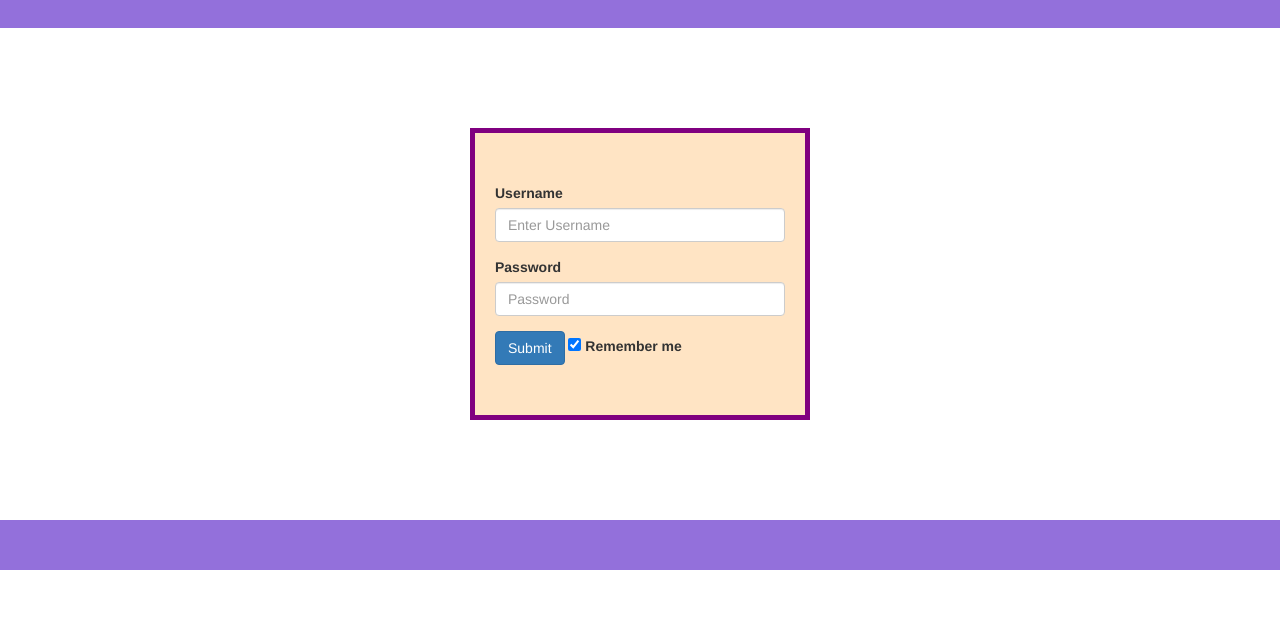
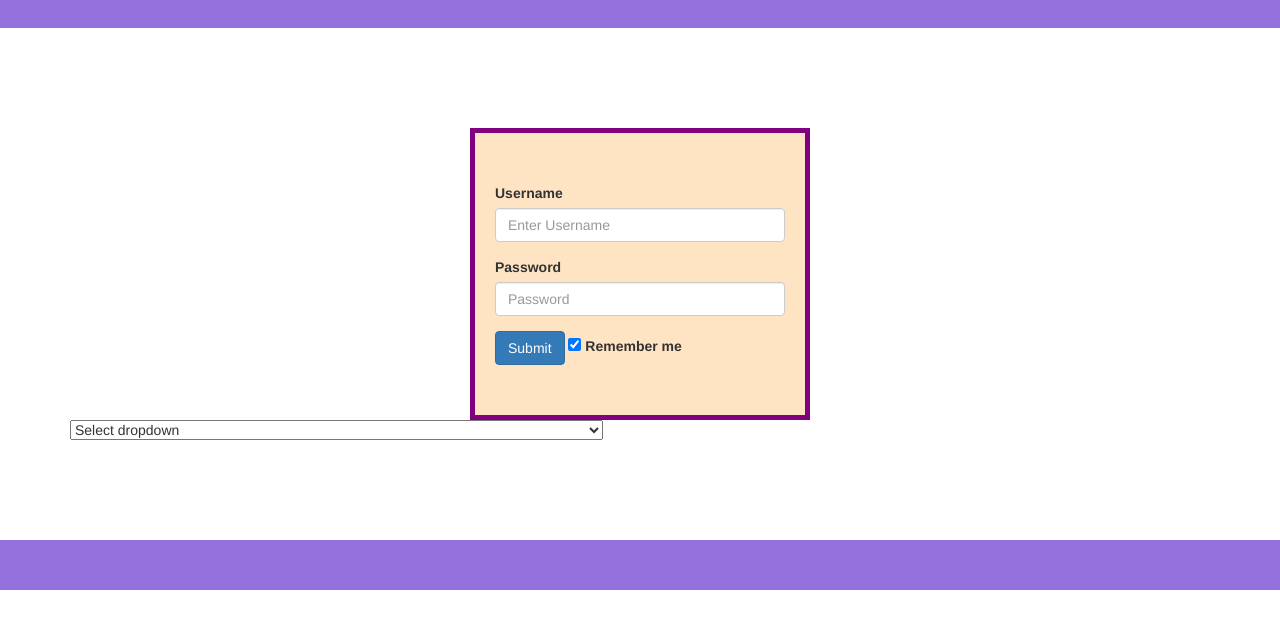
Before and after one commit to ChaitraNagarajaiah/Translate_and_Tweet, a plain HTML site: page index.html in a window 1280 px wide. Shown: the part 122-750 px from the top of the page. Drawn offline with nearby package versions, Linux system fonts and the light colour scheme.

Commit message:
dynamically created options for language dropdown

```diff
--- /dev/null
+++ b/app.js
@@ -0,0 +1,567 @@
+$(document).ready(function () {
+
+    let languageIsoCodes = [{
+        "English": "Afar",
+        "alpha2": "aa"
+    }, {
+        "English": "Abkhazian",
+        "alpha2": "ab"
+    }, {
+        "English": "Avestan",
+        "alpha2": "ae"
+    }, {
+        "English": "Afrikaans",
+        "alpha2": "af"
+    }, {
+        "English": "Akan",
+        "alpha2": "ak"
+    }, {
+        "English": "Amharic",
+        "alpha2": "am"
+    }, {
+        "English": "Aragonese",
+        "alpha2": "an"
+    }, {
+        "English": "Arabic",
+        "alpha2": "ar"
+    }, {
+        "English": "Assamese",
+        "alpha2": "as"
+    }, {
+        "English": "Avaric",
+        "alpha2": "av"
+    }, {
+        "English": "Aymara",
+        "alpha2": "ay"
+    }, {
+        "English": "Azerbaijani",
+        "alpha2": "az"
+    }, {
+        "English": "Bashkir",
+        "alpha2": "ba"
+    }, {
+        "English": "Belarusian",
+        "alpha2": "be"
+    }, {
+        "English": "Bulgarian",
+        "alpha2": "bg"
+    }, {
+        "English": "Bihari languages",
+        "alpha2": "bh"
+    }, {
+        "English": "Bislama",
+        "alpha2": "bi"
+    }, {
+        "English": "Bambara",
+        "alpha2": "bm"
+    }, {
+        "English": "Bengali",
+        "alpha2": "bn"
+    }, {
+        "English": "Tibetan",
+        "alpha2": "bo"
+    }, {
+        "English": "Breton",
+        "alpha2": "br"
+    }, {
+        "English": "Bosnian",
+        "alpha2": "bs"
+    }, {
+        "English": "Catalan; Valencian",
+        "alpha2": "ca"
+    }, {
+        "English": "Chechen",
+        "alpha2": "ce"
+    }, {
+        "English": "Chamorro",
+        "alpha2": "ch"
+    }, {
+        "English": "Corsican",
+        "alpha2": "co"
+    }, {
+        "English": "Cree",
+        "alpha2": "cr"
+    }, {
+        "English": "Czech",
+        "alpha2": "cs"
+    }, {
+        "English": "Church Slavic; Old Slavonic; Church Slavonic; Old Bulgarian; Old Church Slavonic",
+        "alpha2": "cu"
+    }, {
+        "English": "Chuvash",
+        "alpha2": "cv"
+    }, {
+        "English": "Welsh",
+        "alpha2": "cy"
+    }, {
+        "English": "Danish",
+        "alpha2": "da"
+    }, {
+        "English": "German",
+        "alpha2": "de"
+    }, {
+        "English": "Divehi; Dhivehi; Maldivian",
+        "alpha2": "dv"
+    }, {
+        "English": "Dzongkha",
+        "alpha2": "dz"
+    }, {
+        "English": "Ewe",
+        "alpha2": "ee"
+    }, {
+        "English": "Greek, Modern (1453-)",
+        "alpha2": "el"
+    }, {
+        "English": "English",
+        "alpha2": "en"
+    }, {
+        "English": "Esperanto",
+        "alpha2": "eo"
+    }, {
+        "English": "Spanish; Castilian",
+        "alpha2": "es"
+    }, {
+        "English": "Estonian",
+        "alpha2": "et"
+    }, {
+        "English": "Basque",
+        "alpha2": "eu"
+    }, {
+        "English": "Persian",
+        "alpha2": "fa"
+    }, {
+        "English": "Fulah",
+        "alpha2": "ff"
+    }, {
+        "English": "Finnish",
+        "alpha2": "fi"
+    }, {
+        "English": "Fijian",
+        "alpha2": "fj"
+    }, {
+        "English": "Faroese",
+        "alpha2": "fo"
+    }, {
+        "English": "French",
+        "alpha2": "fr"
+    }, {
+        "English": "Western Frisian",
+        "alpha2": "fy"
+    }, {
+        "English": "Irish",
+        "alpha2": "ga"
+    }, {
+        "English": "Gaelic; Scottish Gaelic",
+        "alpha2": "gd"
+    }, {
+        "English": "Galician",
+        "alpha2": "gl"
+    }, {
+        "English": "Guarani",
+        "alpha2": "gn"
+    }, {
+        "English": "Gujarati",
+        "alpha2": "gu"
+    }, {
+        "English": "Manx",
+        "alpha2": "gv"
+    }, {
+        "English": "Hausa",
+        "alpha2": "ha"
+    }, {
+        "English": "Hebrew",
+        "alpha2": "he"
+    }, {
+        "English": "Hindi",
+        "alpha2": "hi"
+    }, {
+        "English": "Hiri Motu",
+        "alpha2": "ho"
+    }, {
+        "English": "Croatian",
+        "alpha2": "hr"
+    }, {
+        "English": "Haitian; Haitian Creole",
+        "alpha2": "ht"
+    }, {
+        "English": "Hungarian",
+        "alpha2": "hu"
+    }, {
+        "English": "Armenian",
+        "alpha2": "hy"
+    }, {
+        "English": "Herero",
+        "alpha2": "hz"
+    }, {
+        "English": "Interlingua (International Auxiliary Language Association)",
+        "alpha2": "ia"
+    }, {
+        "English": "Indonesian",
+        "alpha2": "id"
+    }, {
+        "English": "Interlingue; Occidental",
+        "alpha2": "ie"
+    }, {
+        "English": "Igbo",
+        "alpha2": "ig"
+    }, {
+        "English": "Sichuan Yi; Nuosu",
+        "alpha2": "ii"
+    }, {
+        "English": "Inupiaq",
+        "alpha2": "ik"
+    }, {
+        "English": "Ido",
+        "alpha2": "io"
+    }, {
+        "English": "Icelandic",
+        "alpha2": "is"
+    }, {
+        "English": "Italian",
+        "alpha2": "it"
+    }, {
+        "English": "Inuktitut",
+        "alpha2": "iu"
+    }, {
+        "English": "Japanese",
+        "alpha2": "ja"
+    }, {
+        "English": "Javanese",
+        "alpha2": "jv"
+    }, {
+        "English": "Georgian",
+        "alpha2": "ka"
+    }, {
+        "English": "Kongo",
+        "alpha2": "kg"
+    }, {
+        "English": "Kikuyu; Gikuyu",
+        "alpha2": "ki"
+    }, {
+        "English": "Kuanyama; Kwanyama",
+        "alpha2": "kj"
+    }, {
+        "English": "Kazakh",
+        "alpha2": "kk"
+    }, {
+        "English": "Kalaallisut; Greenlandic",
+        "alpha2": "kl"
+    }, {
+        "English": "Central Khmer",
+        "alpha2": "km"
+    }, {
+        "English": "Kannada",
+        "alpha2": "kn"
+    }, {
+        "English": "Korean",
+        "alpha2": "ko"
+    }, {
+        "English": "Kanuri",
+        "alpha2": "kr"
+    }, {
+        "English": "Kashmiri",
+        "alpha2": "ks"
+    }, {
+        "English": "Kurdish",
+        "alpha2": "ku"
+    }, {
+        "English": "Komi",
+        "alpha2": "kv"
+    }, {
+        "English": "Cornish",
+        "alpha2": "kw"
+    }, {
+        "English": "Kirghiz; Kyrgyz",
+        "alpha2": "ky"
+    }, {
+        "English": "Latin",
+        "alpha2": "la"
+    }, {
+        "English": "Luxembourgish; Letzeburgesch",
+        "alpha2": "lb"
+    }, {
+        "English": "Ganda",
+        "alpha2": "lg"
+    }, {
+        "English": "Limburgan; Limburger; Limburgish",
+        "alpha2": "li"
+    }, {
+        "English": "Lingala",
+        "alpha2": "ln"
+    }, {
+        "English": "Lao",
+        "alpha2": "lo"
+    }, {
+        "English": "Lithuanian",
+        "alpha2": "lt"
+    }, {
+        "English": "Luba-Katanga",
+        "alpha2": "lu"
+    }, {
+        "English": "Latvian",
+        "alpha2": "lv"
+    }, {
+        "English": "Malagasy",
+        "alpha2": "mg"
+    }, {
+        "English": "Marshallese",
+        "alpha2": "mh"
+    }, {
+        "English": "Maori",
+        "alpha2": "mi"
+    }, {
+        "English": "Macedonian",
+        "alpha2": "mk"
+    }, {
+        "English": "Malayalam",
+        "alpha2": "ml"
+    }, {
+        "English": "Mongolian",
+        "alpha2": "mn"
+    }, {
+        "English": "Marathi",
+        "alpha2": "mr"
+    }, {
+        "English": "Malay",
+        "alpha2": "ms"
+    }, {
+        "English": "Maltese",
+        "alpha2": "mt"
+    }, {
+        "English": "Burmese",
+        "alpha2": "my"
+    }, {
+        "English": "Nauru",
+        "alpha2": "na"
+    }, {
+        "English": "Bokm\u00e5l, Norwegian; Norwegian Bokm\u00e5l",
+        "alpha2": "nb"
+    }, {
+        "English": "Ndebele, North; North Ndebele",
+        "alpha2": "nd"
+    }, {
+        "English": "Nepali",
+        "alpha2": "ne"
+    }, {
+        "English": "Ndonga",
+        "alpha2": "ng"
+    }, {
+        "English": "Dutch; Flemish",
+        "alpha2": "nl"
+    }, {
+        "English": "Norwegian Nynorsk; Nynorsk, Norwegian",
+        "alpha2": "nn"
+    }, {
+        "English": "Norwegian",
+        "alpha2": "no"
+    }, {
+        "English": "Ndebele, South; South Ndebele",
+        "alpha2": "nr"
+    }, {
+        "English": "Navajo; Navaho",
+        "alpha2": "nv"
+    }, {
+        "English": "Chichewa; Chewa; Nyanja",
+        "alpha2": "ny"
+    }, {
+        "English": "Occitan (post 1500); Proven\u00e7al",
+        "alpha2": "oc"
+    }, {
+        "English": "Ojibwa",
+        "alpha2": "oj"
+    }, {
+        "English": "Oromo",
+        "alpha2": "om"
+    }, {
+        "English": "Oriya",
+        "alpha2": "or"
+    }, {
+        "English": "Ossetian; Ossetic",
+        "alpha2": "os"
+    }, {
+        "English": "Panjabi; Punjabi",
+        "alpha2": "pa"
+    }, {
+        "English": "Pali",
+        "alpha2": "pi"
+    }, {
+        "English": "Polish",
+        "alpha2": "pl"
+    }, {
+        "English": "Pushto; Pashto",
+        "alpha2": "ps"
+    }, {
+        "English": "Portuguese",
+        "alpha2": "pt"
+    }, {
+        "English": "Quechua",
+        "alpha2": "qu"
+    }, {
+        "English": "Romansh",
+        "alpha2": "rm"
+    }, {
+        "English": "Rundi",
+        "alpha2": "rn"
+    }, {
+        "English": "Romanian; Moldavian; Moldovan",
+        "alpha2": "ro"
+    }, {
+        "English": "Russian",
+        "alpha2": "ru"
+    }, {
+        "English": "Kinyarwanda",
+        "alpha2": "rw"
+    }, {
+        "English": "Sanskrit",
+        "alpha2": "sa"
+    }, {
+        "English": "Sardinian",
+        "alpha2": "sc"
+    }, {
+        "English": "Sindhi",
+        "alpha2": "sd"
+    }, {
+        "English": "Northern Sami",
+        "alpha2": "se"
+    }, {
+        "English": "Sango",
+        "alpha2": "sg"
+    }, {
+        "English": "Sinhala; Sinhalese",
+        "alpha2": "si"
+    }, {
+        "English": "Slovak",
+        "alpha2": "sk"
+    }, {
+        "English": "Slovenian",
+        "alpha2": "sl"
+    }, {
+        "English": "Samoan",
+        "alpha2": "sm"
+    }, {
+        "English": "Shona",
+        "alpha2": "sn"
+    }, {
+        "English": "Somali",
+        "alpha2": "so"
+    }, {
+        "English": "Albanian",
+        "alpha2": "sq"
+    }, {
+        "English": "Serbian",
+        "alpha2": "sr"
+    }, {
+        "English": "Swati",
+        "alpha2": "ss"
+    }, {
+        "English": "Sotho, Southern",
+        "alpha2": "st"
+    }, {
+        "English": "Sundanese",
+        "alpha2": "su"
+    }, {
+        "English": "Swedish",
+        "alpha2": "sv"
+    }, {
+        "English": "Swahili",
+        "alpha2": "sw"
+    }, {
+        "English": "Tamil",
+        "alpha2": "ta"
+    }, {
+        "English": "Telugu",
+        "alpha2": "te"
+    }, {
+        "English": "Tajik",
+        "alpha2": "tg"
+    }, {
+        "English": "Thai",
+        "alpha2": "th"
+    }, {
+        "English": "Tigrinya",
+        "alpha2": "ti"
+    }, {
+        "English": "Turkmen",
+        "alpha2": "tk"
+    }, {
+        "English": "Tagalog",
+        "alpha2": "tl"
+    }, {
+        "English": "Tswana",
+        "alpha2": "tn"
+    }, {
+        "English": "Tonga (Tonga Islands)",
+        "alpha2": "to"
+    }, {
+        "English": "Turkish",
+        "alpha2": "tr"
+    }, {
+        "English": "Tsonga",
+        "alpha2": "ts"
+    }, {
+        "English": "Tatar",
+        "alpha2": "tt"
+    }, {
+        "English": "Twi",
+        "alpha2": "tw"
+    }, {
+        "English": "Tahitian",
+        "alpha2": "ty"
+    }, {
+        "English": "Uighur; Uyghur",
+        "alpha2": "ug"
+    }, {
+        "English": "Ukrainian",
+        "alpha2": "uk"
+    }, {
+        "English": "Urdu",
+        "alpha2": "ur"
+    }, {
+        "English": "Uzbek",
+        "alpha2": "uz"
+    }, {
+        "English": "Venda",
+        "alpha2": "ve"
+    }, {
+        "English": "Vietnamese",
+        "alpha2": "vi"
+    }, {
+        "English": "Volap\u00fck",
+        "alpha2": "vo"
+    }, {
+        "English": "Walloon",
+        "alpha2": "wa"
+    }, {
+        "English": "Wolof",
+        "alpha2": "wo"
+    }, {
+        "English": "Xhosa",
+        "alpha2": "xh"
+    }, {
+        "English": "Yiddish",
+        "alpha2": "yi"
+    }, {
+        "English": "Yoruba",
+        "alpha2": "yo"
+    }, {
+        "English": "Zhuang; Chuang",
+        "alpha2": "za"
+    }, {
+        "English": "Chinese",
+        "alpha2": "zh"
+    }, {
+        "English": "Zulu",
+        "alpha2": "zu"
+    }];
+
+
+    for (let i = 0; i < languageIsoCodes.length; i++) {
+        let list = $("#language-iso-list");
+        let option = $("<option>");
+        option.attr("iso-code", languageIsoCodes[i].alpha2);
+        console.log(languageIsoCodes[i].alpha2);
+        option.text(languageIsoCodes[i].English);
+        list.append(option);
+
+    }
+});
--- a/index.html
+++ b/index.html
@@ -1,5 +1,6 @@
 <!DOCTYPE html>
 <html lang="en">
+
 <head>
   <meta charset="UTF-8">
   <meta name="viewport" content="width=device-width, initial-scale=1.0">
@@ -27,15 +28,30 @@
         <input type="password" class="form-control" id="pwd" placeholder="Password">
       </div>
 
-        <button type="submit" class="btn btn-primary"    >Submit</button>
+      <button type="submit" class="btn btn-primary">Submit</button>
       <label>
         <input type="checkbox" checked="checked" name="remember"> Remember me</label>
 
     </form>
+    <div class="select">
+      <select id="language-iso-list">
+        <option>Select dropdown</option>
+        <option>With options</option>
+        <option>With options</option>
+        <option>With options</option>
+        <option>With options</option>
+        <option>With options</option>
+        <option>With options</option>
+        <option>With options</option>
+      </select>
+    </div>
+
   </div>
 
   <footer></footer>
+  <script src="https://code.jquery.com/jquery-3.4.1.js" integrity="sha256-WpOohJOqMqqyKL9FccASB9O0KwACQJpFTUBLTYOVvVU="
+    crossorigin="anonymous"></script>
+  <script src="./app.js"></script>
+</body>
 
-
-</body>
 </html>
```
Also changed, not shown: README.md (deleted). Lines whose indentation alone changed are shown as unchanged.
